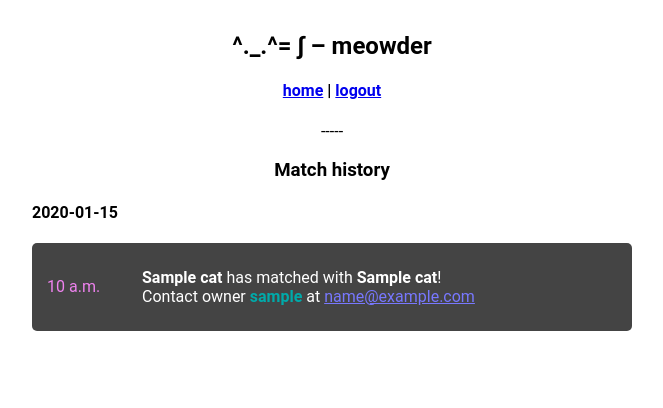
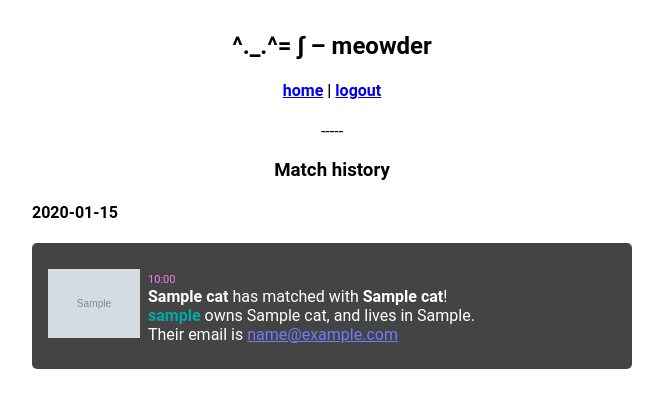
Before and after one commit to mwiens91/meowder, a Django app: page /match_history/ in a window 1280 px wide. Shown: the top 408 px of the page, without its empty margins (308-971 px from the left). Run offline with Django 3.2, Linux system fonts and the light colour scheme; a user stored in the database is signed in; tables that the repository leaves empty hold one stand-in row (values such as "Sample post"); grey boxes marked "Sample" are stand-in pictures.

Commit message:
Make match history page even prettier

```diff
--- a/cats/models.py
+++ b/cats/models.py
@@ -24,7 +24,7 @@ class Cat(models.Model):
     breed = models.CharField(max_length=30)
     profilepic = models.URLField(blank=True, null=True,
                                  verbose_name="profile picture",
-                                 help_text="Optional. This will be scaled to 250x250px",)
+                                 help_text="Optional. This will be scaled to a 1:1 aspect ratio.",)
     pic1 = models.URLField(blank=False, null=True, verbose_name="picture 1",
                            help_text="One picture required")
     pic2 = models.URLField(blank=True, null=True, verbose_name="picture 2",)
@@ -58,6 +58,11 @@ class Match(models.Model):
     time = models.DateTimeField(default=timezone.now)
     dismissed = models.BooleanField(default=False)
 
+    def get24hourtime(self):
+        return (str(self.time.hour).zfill(2)
+                + ':'
+                + str(self.time.minute).zfill(2))
+
 class Vote(models.Model):
     """A 'like' upvote or downvote."""
     class Meta:
--- a/static/style.css
+++ b/static/style.css
@@ -79,7 +79,7 @@ input[type=url]
 	background-color: #444;
 	color: #fff;
 	border-radius: 5px;
-	padding: 25px 15px;
+	padding: 25px 16px;
 }
 
 /* The box showing a cat to rate*/
--- a/templates/match_history.html
+++ b/templates/match_history.html
@@ -10,16 +10,30 @@
 		<div class="matchwrapper">
 			{% for match in matches %}
 				<div class="matchbox" style="display: flex">
-					<div style="color: violet; flex-basis: 95px; align-self: center">{{ match.time.time }}</div>
+					<div style="flex-basis: 100px; align-self: center;">
+						<img src="
+							{% if match.matchedcat.profilepic %}
+								{{ match.matchedcat.profilepic }}
+							{% else %}
+								{% load static %}
+								{% static "/cat_default_profile_pic.png" %}
+							{% endif %}
+						" height=69>
+					</div>
 					<div>
+						<span style="color: violet; font-size: 69%">{{ match.get24hourtime }}</span>
+						<br>
 						<span style="font-weight: bold">{{match.matchingcat.name}}</span>
 						has matched with
 						<span style="font-weight: bold">{{match.matchedcat.name}}</span>!
 						<br>
-						Contact owner
 						<span style="font-weight: bold; color: rgb(0,170,170);">{{match.matchedcat.owner.user.username}}</span>
-						at
-						<a href="mailto:{{match.matchedcat.owner.user.email}}" style="color: rgb(120, 120, 255)">{{match.matchedcat.owner.user.email}}</a>
+						owns {{ match.matchedcat.name }},
+						and lives in
+						{{ match.matchedcat.owner.location }}.
+						<br>
+						Their email is
+						<a href="mailto:{{ match.matchedcat.owner.user.email }}" style="color: rgb(120, 120, 255)">{{ match.matchedcat.owner.user.email }}</a>
 					</div>
 				</div>
 			{% endfor %}
```
